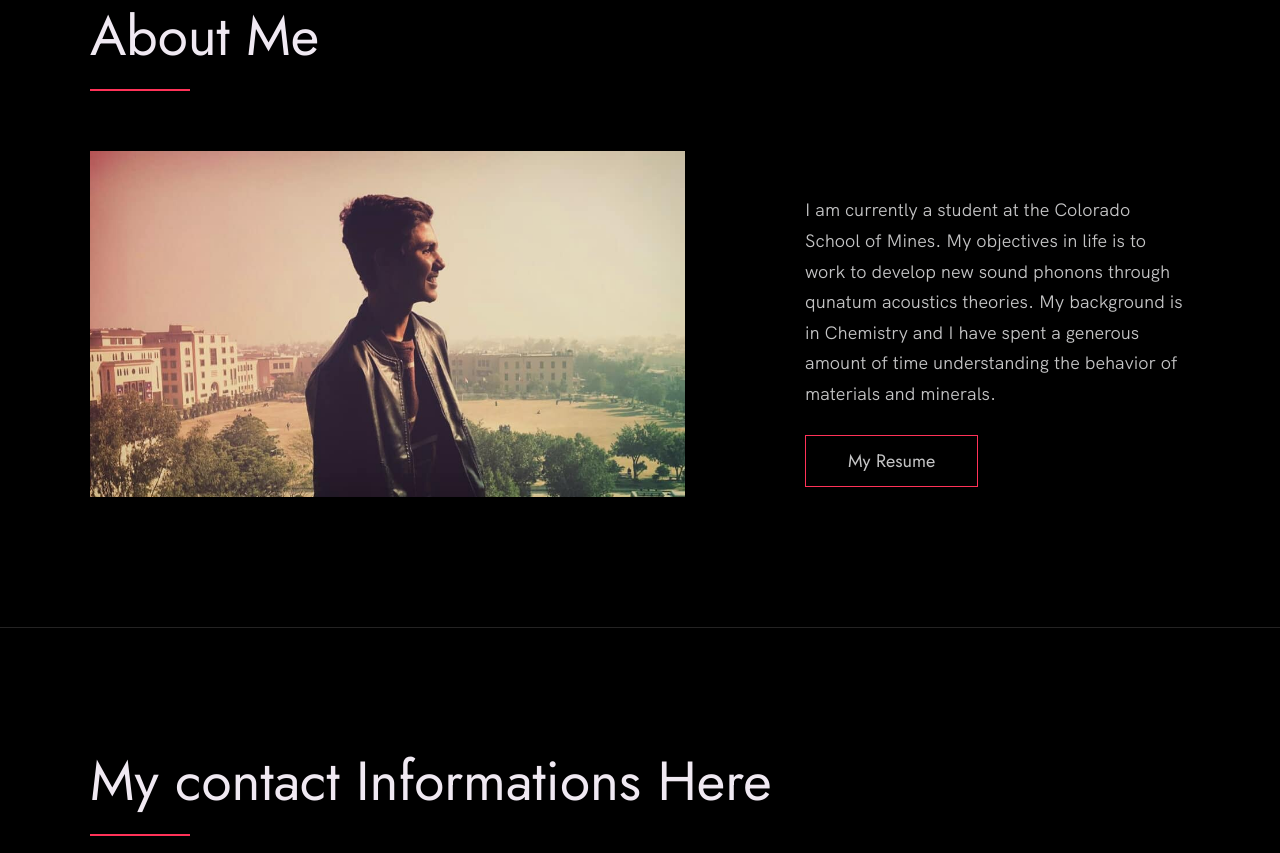
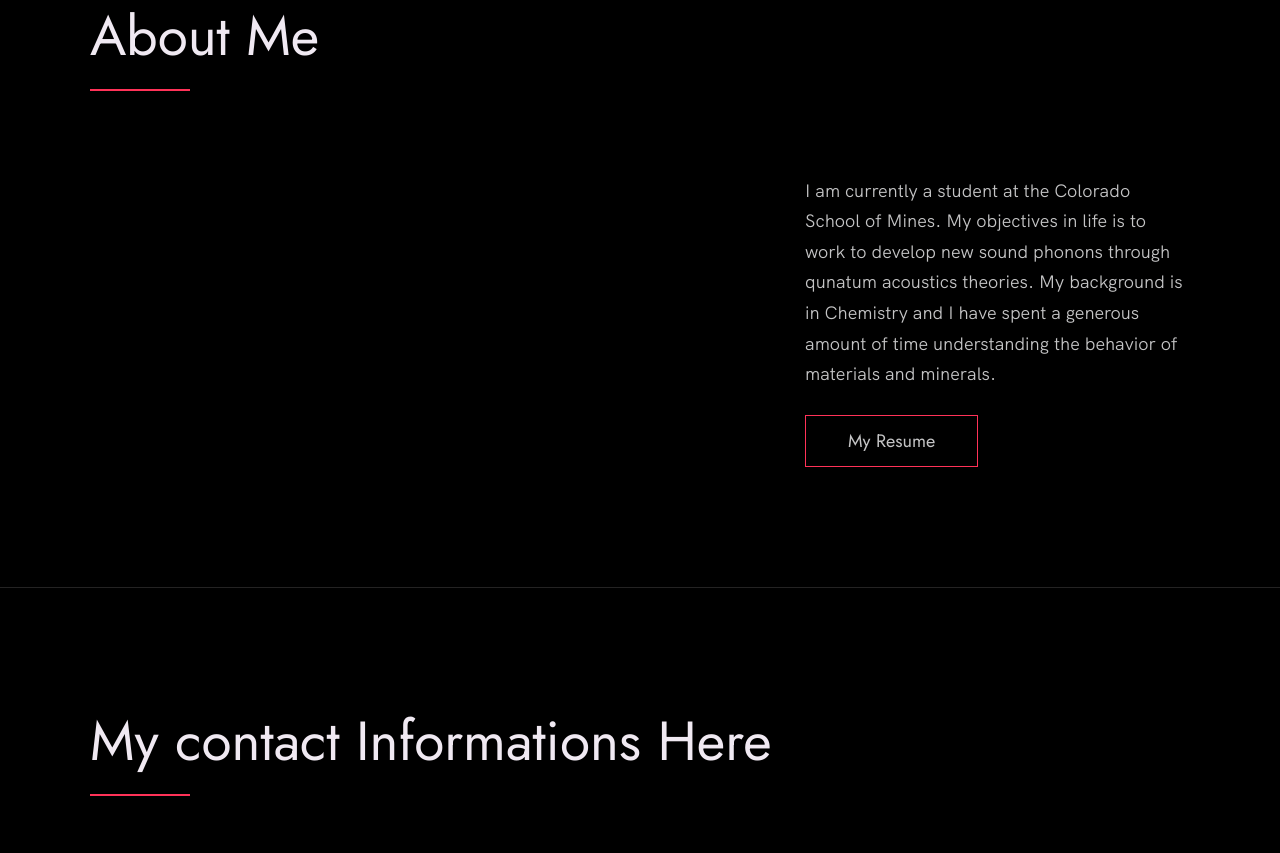
Before and after one commit to mylyfabre/Portfolio, a plain HTML site: page index.html in a window 1280 px wide. Shown: the part 3488-4341 px from the top of the page. Drawn offline with Linux system fonts and the light colour scheme.

Commit message:
Update index.html

```diff
--- a/index.html
+++ b/index.html
@@ -195,7 +195,7 @@
 
           <div class="about__photo-container">
             <!-- Add a nice photo of yourself -->
-            <img class="about__photo" src="./images/syed-ali-hussnain.jpg" alt="" />
+            <img class="about__photo" src="./images/Profile Picture.jEG" alt="" />
           </div>
         </div>
       </div>
```
